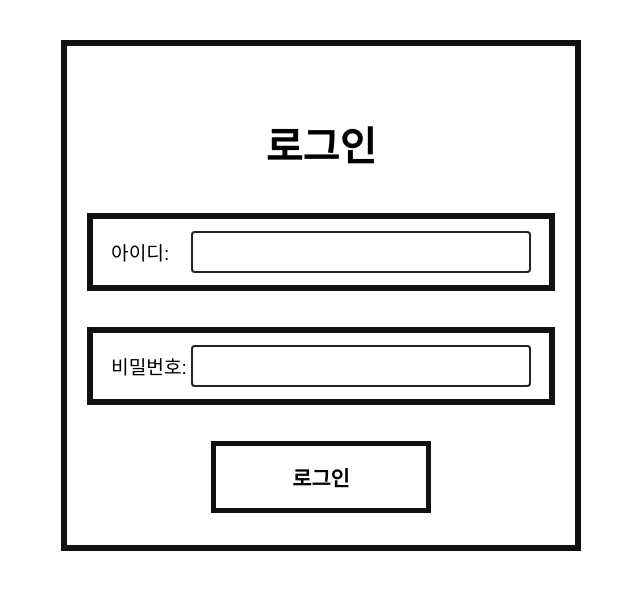
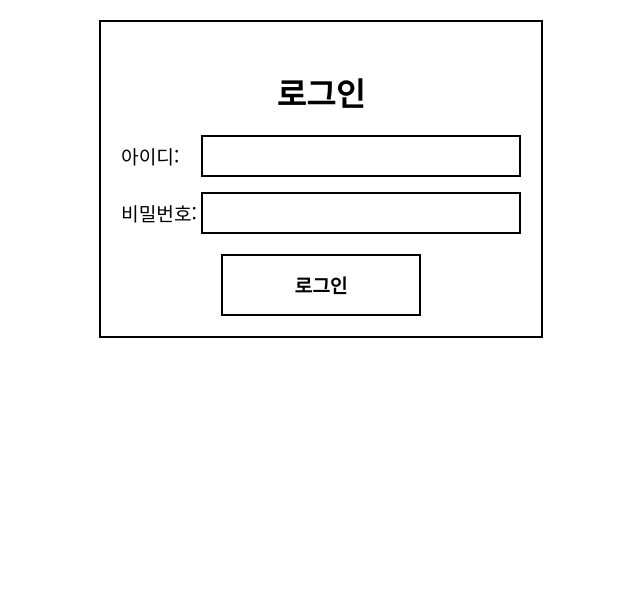
Before and after one commit to summercat01/comaday, a React (Create React App) app: page / in a window 1280 px wide. Shown: the top 590 px of the page, without its empty margins (319-959 px from the left). Built offline with nearby package versions, Linux system fonts and the light colour scheme.

Commit message:
style: CSS 변수 도입 및 HTML 메타 태그 최적화

```diff
--- a/public/index.html
+++ b/public/index.html
@@ -1,8 +1,13 @@
 <!DOCTYPE html>
-<html lang="en">
+<html lang="ko">
   <head>
     <meta charset="utf-8" />
     <meta name="viewport" content="width=device-width, initial-scale=1.0, maximum-scale=1.0, user-scalable=no" />
+    <meta name="theme-color" content="#ffffff" />
+    <meta name="description" content="코마데이 - 코인 관리 서비스" />
+    <link rel="preconnect" href="https://fonts.googleapis.com" />
+    <link rel="preconnect" href="https://fonts.gstatic.com" crossorigin />
+    <link href="https://fonts.googleapis.com/css2?family=Noto+Sans+KR:wght@400;500;700&display=swap" rel="stylesheet" />
     <title>코마데이</title>
   </head>
   <body>
--- a/src/App.css
+++ b/src/App.css
@@ -1,58 +1,82 @@
+:root {
+  --color-primary: #000000;
+  --color-background: #ffffff;
+  --color-border: #000000;
+  --color-gray: #f0f0f0;
+  --color-gray-dark: #bdbdbd;
+  --border-radius: 0px;
+  --spacing-xs: 4px;
+  --spacing-sm: 8px;
+  --spacing-md: 15px;
+  --spacing-lg: 20px;
+  --font-size-sm: 0.95rem;
+  --font-size-md: 1.2rem;
+  --font-size-lg: 2rem;
+}
+
+/* Reset & Base Styles */
 body {
   margin: 0;
   padding: 0;
   font-family: 'Noto Sans KR', sans-serif;
-  background: #fff;
+  background: var(--color-background);
+  -webkit-font-smoothing: antialiased;
+  -moz-osx-font-smoothing: grayscale;
 }
 
+/* Layout */
 .app {
   max-width: 100%;
   margin: 0;
-  padding: 20px;
+  padding: var(--spacing-lg);
   box-sizing: border-box;
 }
 
+/* Typography */
 .title {
-  font-size: 32px;
+  font-size: var(--font-size-lg);
   font-weight: bold;
   text-align: center;
-  margin: 0 0 20px 0;
-  padding-bottom: 10px;
-  border-bottom: 4px solid #000;
+  margin: 0 0 var(--spacing-lg) 0;
+  padding-bottom: var(--spacing-md);
+  border-bottom: 2px solid var(--color-border);
 }
 
+/* User Info Box */
 .user-info-box {
   display: flex;
   justify-content: space-between;
   align-items: center;
-  border: 2px solid #000;
-  padding: 15px;
-  margin-bottom: 20px;
+  border: 2px solid var(--color-border);
+  padding: var(--spacing-md);
+  margin-bottom: var(--spacing-lg);
 }
 
 .user-info-item {
   display: flex;
   align-items: center;
+  font-weight: 500;
 }
 
 .user-info-divider {
-  margin: 0 15px;
+  margin: 0 var(--spacing-md);
   width: 1px;
   height: 20px;
-  background: #000;
+  background: var(--color-border);
 }
 
+/* Ranking Section */
 .ranking-section {
-  border: 2px solid #000;
-  margin-top: 20px;
+  border: 2px solid var(--color-border);
+  margin-top: var(--spacing-lg);
 }
 
 .ranking-header {
-  background: #f0f0f0;
-  padding: 15px;
+  background: var(--color-gray);
+  padding: var(--spacing-md);
   text-align: center;
   font-weight: bold;
-  border-bottom: 2px solid #000;
+  border-bottom: 2px solid var(--color-border);
 }
 
 .ranking-table {
@@ -61,295 +85,193 @@ body {
 }
 
 .ranking-table th {
-  background: #f0f0f0;
-  padding: 12px;
+  background: var(--color-gray);
+  padding: var(--spacing-md);
   text-align: center;
-  border-bottom: 2px solid #000;
+  border-bottom: 2px solid var(--color-border);
+  font-weight: 600;
 }
 
 .ranking-table td {
-  padding: 12px;
+  padding: var(--spacing-md);
   text-align: center;
-  border-bottom: 1px solid #ddd;
+  border-bottom: 1px solid var(--color-gray-dark);
 }
 
 .ranking-table tr:last-child td {
   border-bottom: none;
 }
 
-.main-container {
-  max-width: 800px;
-  margin: 0 auto;
-  padding: 20px 16px 0 16px;
-  background: #fff;
-  min-height: 100vh;
-  font-family: 'Noto Sans KR', sans-serif;
-  box-sizing: border-box;
-}
-
-.user-info {
-  display: flex;
-  justify-content: space-between;
-  margin: 20px 0 16px 0;
-  padding: 12px 8px;
-  background: #fff;
-  border: 4px solid #000;
-  font-size: 1rem;
-  font-weight: 500;
-}
-
-.user-info span {
-  text-align: center;
-  padding: 0;
-  border-right: 1px solid #000;
-}
-
-.user-info span:first-child {
-  width: 70px;
-  flex-shrink: 0;
-}
-
-.user-info span:nth-child(2) {
-  flex: 2;
-  text-align: center;
-  min-width: 200px;
-  padding: 0 4px;
-  white-space: nowrap;
-}
-
-.user-info span:last-child {
-  width: 70px;
-  flex-shrink: 0;
-  border-right: none;
-}
-
-.ranking-table-container {
-  margin: 0 0 32px 0;
-}
-
-.ranking-table {
-  width: 100%;
-  border-collapse: collapse;
-  background: #f7f7f7;
-  font-size: 0.95rem;
-  table-layout: fixed;
-}
-
-.ranking-title {
-  background: #bdbdbd;
-  font-size: 1rem;
-  font-weight: bold;
-  text-align: center;
-  height: 40px;
-}
-
-.ranking-table th, .ranking-table td {
-  border: 1px solid #bdbdbd;
-  text-align: center;
-  height: 36px;
-  padding: 4px 8px;
-}
-
-.ranking-table th {
-  background: #e0e0e0;
-  font-weight: 600;
-}
-
-.ranking-table td:nth-child(1) {
-  width: 15%;
-  letter-spacing: 1px;
-  padding: 4px;
-}
-
-.ranking-table td:nth-child(2) {
-  width: 60%;
-  text-align: left;
-  padding: 4px 8px;
-}
-
-.ranking-table td:nth-child(3) {
-  width: 25%;
-  padding: 4px;
-}
-
+/* Buttons */
 .coin-btn {
   display: block;
   width: 320px;
-  margin: 20px auto 0 auto;
-  padding: 15px 0;
-  font-size: 1.2rem;
+  margin: var(--spacing-lg) auto 0;
+  padding: var(--spacing-md) 0;
+  font-size: var(--font-size-md);
   font-weight: bold;
-  border: 2px solid #000;
-  background: #fff;
+  border: 2px solid var(--color-border);
+  background: var(--color-background);
   cursor: pointer;
-  border-radius: 0;
+  border-radius: var(--border-radius);
+  transition: background-color 0.2s ease;
 }
 
 .coin-btn:hover {
-  background: #f0f0f0;
+  background: var(--color-gray);
 }
 
+/* Modal Styles */
 .coin-transfer-modal {
-  max-width: 520px;
-  min-width: auto;
+  position: fixed;
+  top: 50%;
+  left: 50%;
+  transform: translate(-50%, -50%);
   width: 90%;
-  margin: 60px auto 0 auto;
-  border: 6px solid #111;
-  padding: 36px 20px 32px 20px;
-  background: #fff;
-  text-align: center;
-  position: relative;
-  box-sizing: border-box;
+  max-width: 500px;
+  background: var(--color-background);
+  border: 2px solid var(--color-border);
+  padding: var(--spacing-lg);
+  box-shadow: 0 4px 6px rgba(0, 0, 0, 0.1);
 }
 
 .coin-transfer-title {
-  font-size: 2rem;
+  font-size: var(--font-size-lg);
   font-weight: bold;
-  margin-bottom: 32px;
+  text-align: center;
+  margin-bottom: var(--spacing-lg);
 }
 
 .coin-transfer-box {
-  border: 5px solid #111;
-  margin-bottom: 28px;
-  padding: 12px 18px;
-  background: #fff;
+  border: 2px solid var(--color-border);
+  margin-bottom: var(--spacing-lg);
+  padding: var(--spacing-md);
   display: flex;
   align-items: center;
-  justify-content: flex-start;
-  box-sizing: border-box;
-  width: 100%;
-  overflow: hidden;
-}
-
-.coin-inline-box {
-  display: flex;
-  align-items: center;
-  gap: 16px;
-  margin-bottom: 28px;
 }
 
 .coin-label {
-  min-width: 120px;
-  font-size: 1.2rem;
-  margin-right: 8px;
+  min-width: 100px;
+  font-size: var(--font-size-md);
 }
 
 .coin-input {
   flex: 1;
-  font-size: 1.2rem;
+  font-size: var(--font-size-md);
   border: none;
   outline: none;
-  background: transparent;
-  padding: 8px 0;
+  padding: var(--spacing-sm) 0;
 }
 
 .send-btn {
   display: block;
-  width: 160px;
+  width: 200px;
   margin: 0 auto;
-  padding: 10px 0;
-  font-size: 1.1rem;
+  padding: var(--spacing-md) 0;
+  font-size: var(--font-size-md);
   font-weight: bold;
-  border: 4px solid #111;
-  background: #fff;
+  border: 2px solid var(--color-border);
+  background: var(--color-background);
   cursor: pointer;
-  border-radius: 0;
-  transition: background 0.2s;
+  border-radius: var(--border-radius);
+  transition: background-color 0.2s ease;
 }
 
 .send-btn:hover {
-  background: #f0f0f0;
+  background: var(--color-gray);
 }
 
 .close-btn {
   position: absolute;
-  top: 18px;
-  right: 24px;
+  top: var(--spacing-md);
+  right: var(--spacing-md);
   background: none;
   border: none;
-  font-size: 2.5rem;
-  font-weight: bold;
+  font-size: var(--font-size-lg);
   cursor: pointer;
+  padding: 0;
   line-height: 1;
-  color: #111;
-  padding: 0;
 }
 
+/* Login Modal */
 .login-modal {
-  max-width: 520px;
-  min-width: auto;
   width: 90%;
-  margin: 40px auto 0 auto;
-  border: 6px solid #111;
-  padding: 36px 20px 32px 20px;
-  background: #fff;
-  text-align: center;
-  box-sizing: border-box;
+  max-width: 400px;
+  margin: var(--spacing-lg) auto;
+  padding: var(--spacing-lg);
+  background: var(--color-background);
+  border: 2px solid var(--color-border);
 }
 
 .login-title {
-  font-size: 2.5rem;
+  font-size: var(--font-size-lg);
   font-weight: bold;
-  margin-bottom: 40px;
+  text-align: center;
+  margin-bottom: var(--spacing-lg);
 }
 
 .login-box {
-  border: 6px solid #111;
-  margin-bottom: 36px;
-  padding: 20px 18px;
-  background: #fff;
-  text-align: left;
-  font-size: 1.6rem;
-  box-sizing: border-box;
-  width: 100%;
+  margin-bottom: var(--spacing-lg);
 }
 
 .login-inline-box {
   display: flex;
   align-items: center;
-  padding: 12px 18px;
-  font-size: 1.2rem;
-  flex-wrap: nowrap;
+  margin-bottom: var(--spacing-md);
 }
 
 .login-label {
   width: 80px;
-  font-size: 1.2rem;
-  margin-bottom: 0;
-  flex-shrink: 0;
+  font-size: var(--font-size-md);
 }
 
 .login-input {
-  width: calc(100% - 80px);
-  font-size: 1.2rem;
-  border: 2px solid #222;
-  outline: none;
-  background: transparent;
-  padding: 8px 12px;
-  border-radius: 4px;
-  transition: border 0.2s;
-  flex-shrink: 1;
-}
-
-.login-input:focus {
-  border: 2.5px solid #111;
-  background: #f7f7f7;
+  flex: 1;
+  font-size: var(--font-size-md);
+  padding: var(--spacing-sm) var(--spacing-md);
+  border: 2px solid var(--color-border);
+  border-radius: var(--border-radius);
 }
 
 .login-btn {
   display: block;
-  width: 220px;
-  margin: 0 auto;
-  padding: 16px 0;
-  font-size: 1.3rem;
+  width: 200px;
+  margin: var(--spacing-lg) auto 0;
+  padding: var(--spacing-md) 0;
+  font-size: var(--font-size-md);
   font-weight: bold;
-  border: 5px solid #111;
-  background: #fff;
+  border: 2px solid var(--color-border);
+  background: var(--color-background);
   cursor: pointer;
-  border-radius: 0;
-  transition: background 0.2s;
+  border-radius: var(--border-radius);
+  transition: background-color 0.2s ease;
 }
 
 .login-btn:hover {
-  background: #f0f0f0;
+  background: var(--color-gray);
 }
+
+/* Media Queries */
+@media (max-width: 768px) {
+  :root {
+    --spacing-lg: 16px;
+    --spacing-md: 12px;
+    --font-size-lg: 1.5rem;
+    --font-size-md: 1rem;
+  }
+
+  .coin-btn,
+  .send-btn,
+  .login-btn {
+    width: 100%;
+  }
+
+  .user-info-box {
+    flex-direction: column;
+    gap: var(--spacing-md);
+  }
+
+  .user-info-divider {
+    display: none;
+  }
+}
```
